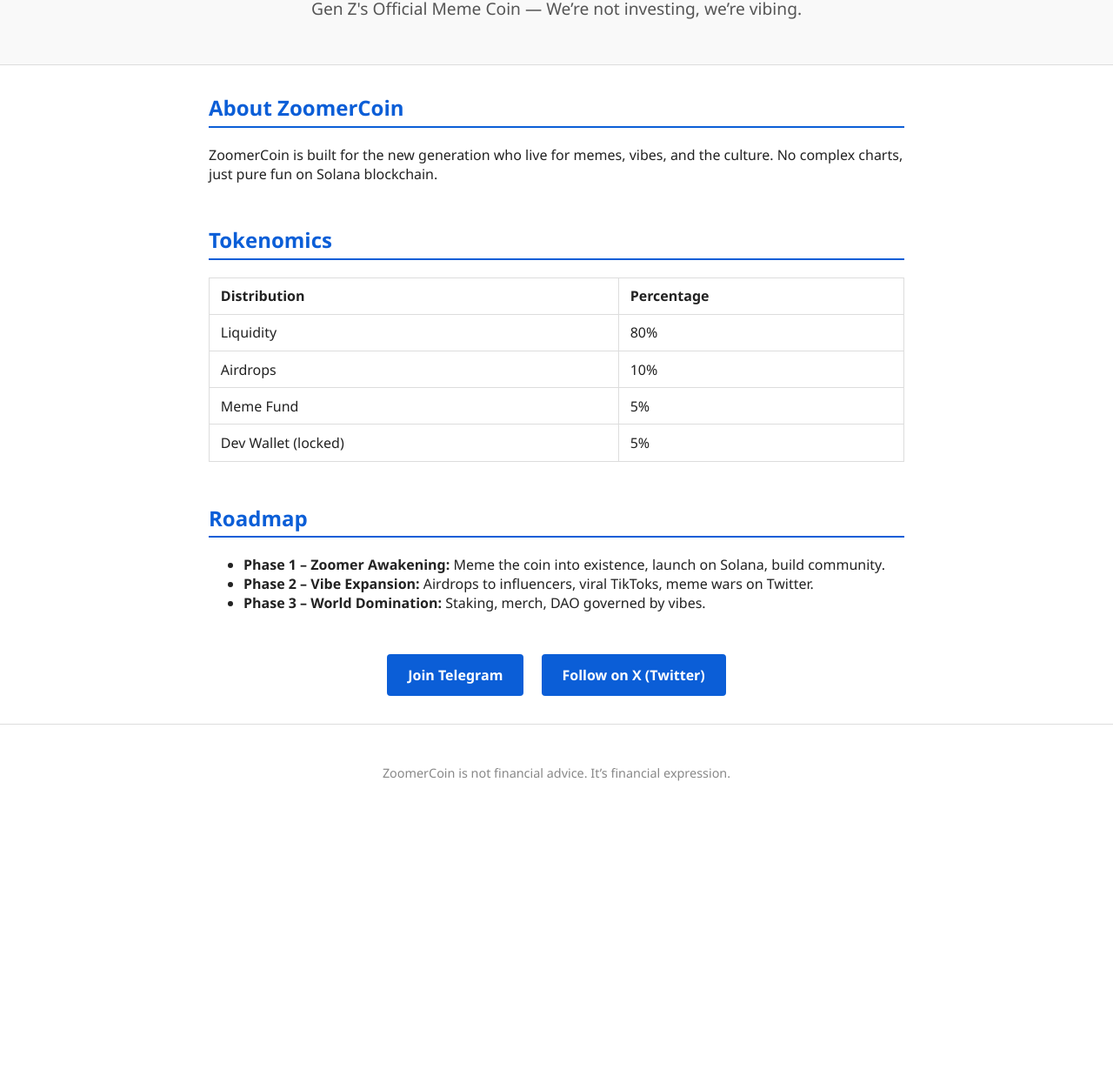
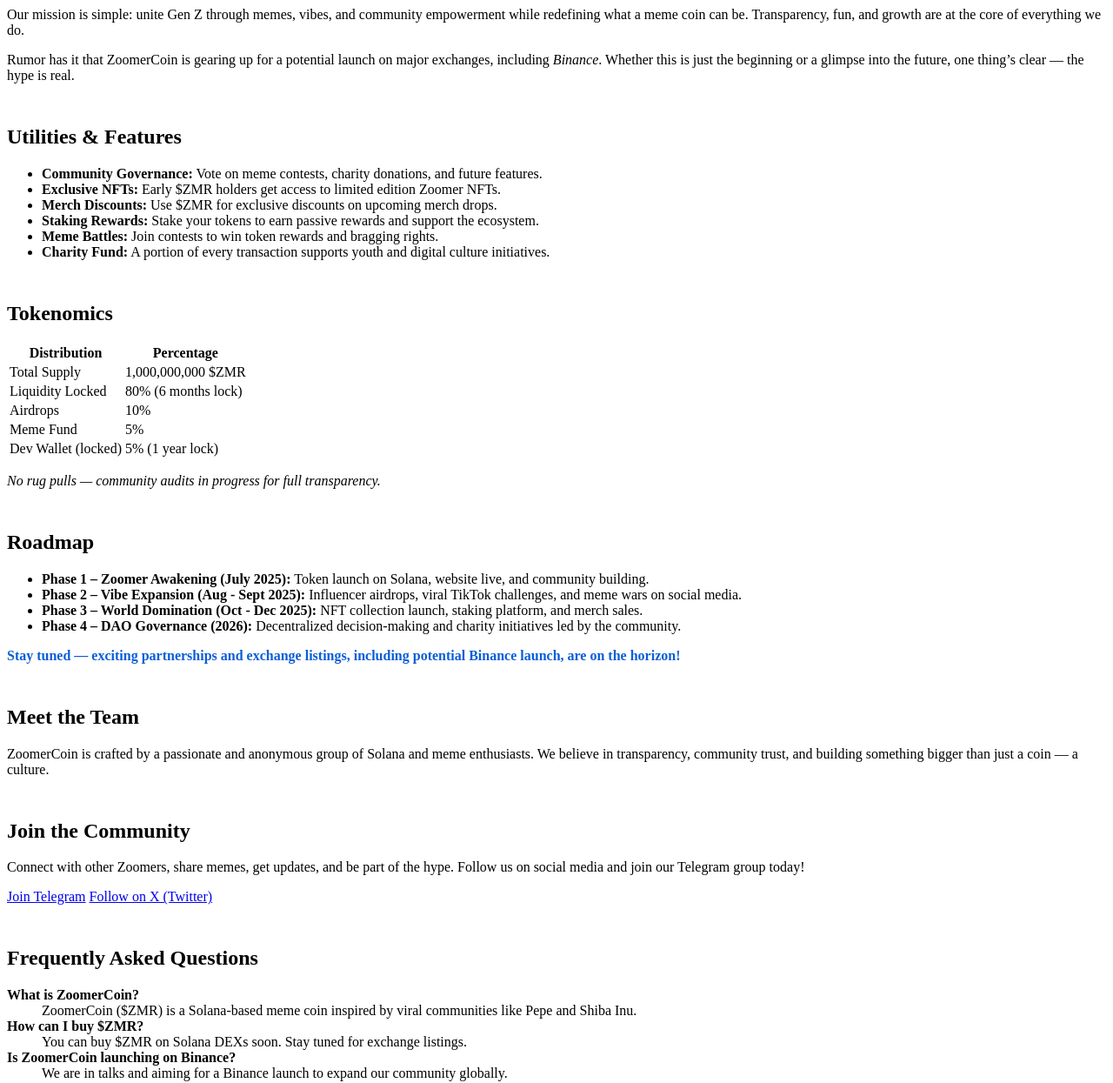
Before and after one commit to nelakarsang/zoomercoin, a plain HTML site: page index.html in a window 1280 px wide. Shown: the part 99-1344 px from the top of the page at 87% size. Before the commit the page ends 1044 px from the top, so only its background shows below. Drawn offline with Linux system fonts and the light colour scheme.

Commit message:
Update index.html

```diff
--- a/index.html
+++ b/index.html
@@ -1,105 +1,29 @@
-<!DOCTYPE html>
-<html lang="en">
-<head>
-<meta charset="UTF-8" />
-<meta name="viewport" content="width=device-width, initial-scale=1" />
-<title>ZoomerCoin ($ZMR) - The Gen Z Meme Coin</title>
-<style>
-  body {
-    font-family: 'Segoe UI', Tahoma, Geneva, Verdana, sans-serif;
-    background: #fff;
-    color: #222;
-    margin: 0;
-    padding: 0;
-  }
-  header {
-    background: #f9f9f9;
-    padding: 2rem 1rem;
-    text-align: center;
-    border-bottom: 1px solid #ddd;
-  }
-  header h1 {
-    margin: 0;
-    font-weight: 700;
-    font-size: 2.5rem;
-    color: #0b5ed7;
-  }
-  header p {
-    font-size: 1.2rem;
-    color: #555;
-    margin-top: 0.5rem;
-  }
-  main {
-    max-width: 800px;
-    margin: 2rem auto;
-    padding: 0 1rem;
-  }
-  section {
-    margin-bottom: 3rem;
-  }
-  h2 {
-    color: #0b5ed7;
-    border-bottom: 2px solid #0b5ed7;
-    padding-bottom: 0.3rem;
-  }
-  table {
-    width: 100%;
-    border-collapse: collapse;
-    margin-top: 1rem;
-  }
-  th, td {
-    padding: 0.6rem 0.8rem;
-    border: 1px solid #ddd;
-    text-align: left;
-  }
-  .buttons {
-    text-align: center;
-    margin: 2rem 0;
-  }
-  .btn {
-    background: #0b5ed7;
-    color: white;
-    border: none;
-    padding: 0.8rem 1.5rem;
-    margin: 0 0.5rem;
-    border-radius: 4px;
-    font-weight: 600;
-    cursor: pointer;
-    text-decoration: none;
-    display: inline-block;
-    transition: background-color 0.3s ease;
-  }
-  .btn:hover {
-    background: #084298;
-  }
-  footer {
-    text-align: center;
-    color: #888;
-    padding: 2rem 1rem;
-    font-size: 0.9rem;
-    border-top: 1px solid #ddd;
-  }
-  @media (max-width: 600px) {
-    header h1 {
-      font-size: 1.8rem;
-    }
-  }
-</style>
-</head>
-<body>
-
-<header>
-  <h1>ZoomerCoin ($ZMR)</h1>
-  <p>Gen Z's Official Meme Coin — We’re not investing, we’re vibing.</p>
-</header>
-
-<main>
-  <section id="about">
+<section id="about" style="margin-bottom: 3rem;">
   <h2>About ZoomerCoin</h2>
-    <p>ZoomerCoin is built for the new generation who live for memes, vibes, and the culture. No complex charts, just pure fun on Solana blockchain.</p>
+  <p>
+    ZoomerCoin ($ZMR) is a fresh wave in the meme coin ocean, inspired by legendary tokens like <strong>Pepe</strong> and <strong>Shiba Inu</strong>. Born on the blazing fast and low-fee Solana blockchain, ZoomerCoin combines the unstoppable viral energy of meme culture with serious blockchain innovation.
+  </p>
+  <p>
+    Our mission is simple: unite Gen Z through memes, vibes, and community empowerment while redefining what a meme coin can be. Transparency, fun, and growth are at the core of everything we do.
+  </p>
+  <p>
+    Rumor has it that ZoomerCoin is gearing up for a potential launch on major exchanges, including <em>Binance</em>. Whether this is just the beginning or a glimpse into the future, one thing’s clear — the hype is real.
+  </p>
 </section>
 
-  <section id="tokenomics">
+<section id="utilities" style="margin-bottom: 3rem;">
+  <h2>Utilities & Features</h2>
+  <ul>
+    <li><strong>Community Governance:</strong> Vote on meme contests, charity donations, and future features.</li>
+    <li><strong>Exclusive NFTs:</strong> Early $ZMR holders get access to limited edition Zoomer NFTs.</li>
+    <li><strong>Merch Discounts:</strong> Use $ZMR for exclusive discounts on upcoming merch drops.</li>
+    <li><strong>Staking Rewards:</strong> Stake your tokens to earn passive rewards and support the ecosystem.</li>
+    <li><strong>Meme Battles:</strong> Join contests to win token rewards and bragging rights.</li>
+    <li><strong>Charity Fund:</strong> A portion of every transaction supports youth and digital culture initiatives.</li>
+  </ul>
+</section>
+
+<section id="tokenomics" style="margin-bottom: 3rem;">
   <h2>Tokenomics</h2>
   <table>
     <thead>
@@ -109,32 +33,65 @@
       </tr>
     </thead>
     <tbody>
-        <tr><td>Liquidity</td><td>80%</td></tr>
+      <tr><td>Total Supply</td><td>1,000,000,000 $ZMR</td></tr>
+      <tr><td>Liquidity Locked</td><td>80% (6 months lock)</td></tr>
       <tr><td>Airdrops</td><td>10%</td></tr>
       <tr><td>Meme Fund</td><td>5%</td></tr>
-        <tr><td>Dev Wallet (locked)</td><td>5%</td></tr>
+      <tr><td>Dev Wallet (locked)</td><td>5% (1 year lock)</td></tr>
     </tbody>
   </table>
+  <p style="margin-top: 1rem; font-style: italic;">
+    No rug pulls — community audits in progress for full transparency.
+  </p>
 </section>
 
-  <section id="roadmap">
+<section id="roadmap" style="margin-bottom: 3rem;">
   <h2>Roadmap</h2>
   <ul>
-      <li><strong>Phase 1 – Zoomer Awakening:</strong> Meme the coin into existence, launch on Solana, build community.</li>
-      <li><strong>Phase 2 – Vibe Expansion:</strong> Airdrops to influencers, viral TikToks, meme wars on Twitter.</li>
-      <li><strong>Phase 3 – World Domination:</strong> Staking, merch, DAO governed by vibes.</li>
+    <li><strong>Phase 1 – Zoomer Awakening (July 2025):</strong> Token launch on Solana, website live, and community building.</li>
+    <li><strong>Phase 2 – Vibe Expansion (Aug - Sept 2025):</strong> Influencer airdrops, viral TikTok challenges, and meme wars on social media.</li>
+    <li><strong>Phase 3 – World Domination (Oct - Dec 2025):</strong> NFT collection launch, staking platform, and merch sales.</li>
+    <li><strong>Phase 4 – DAO Governance (2026):</strong> Decentralized decision-making and charity initiatives led by the community.</li>
   </ul>
+  <p style="font-weight: bold; color: #0b5ed7;">
+    Stay tuned — exciting partnerships and exchange listings, including potential Binance launch, are on the horizon!
+  </p>
 </section>
 
+<section id="team" style="margin-bottom: 3rem;">
+  <h2>Meet the Team</h2>
+  <p>
+    ZoomerCoin is crafted by a passionate and anonymous group of Solana and meme enthusiasts. We believe in transparency, community trust, and building something bigger than just a coin — a culture.
+  </p>
+</section>
+
+<section id="community" style="margin-bottom: 3rem;">
+  <h2>Join the Community</h2>
+  <p>
+    Connect with other Zoomers, share memes, get updates, and be part of the hype. Follow us on social media and join our Telegram group today!
+  </p>
   <div class="buttons">
-    <a href="#" class="btn" target="_blank" rel="noopener noreferrer">Join Telegram</a>
-    <a href="#" class="btn" target="_blank" rel="noopener noreferrer">Follow on X (Twitter)</a>
+    <a href="https://t.me/YourTelegramLink" class="btn" target="_blank" rel="noopener noreferrer">Join Telegram</a>
+    <a href="https://twitter.com/YourTwitterHandle" class="btn" target="_blank" rel="noopener noreferrer">Follow on X (Twitter)</a>
   </div>
-</main>
+</section>
 
-<footer>
-  <p>ZoomerCoin is not financial advice. It’s financial expression.</p>
-</footer>
+<section id="faq" style="margin-bottom: 3rem;">
+  <h2>Frequently Asked Questions</h2>
+  <dl>
+    <dt><strong>What is ZoomerCoin?</strong></dt>
+    <dd>ZoomerCoin ($ZMR) is a Solana-based meme coin inspired by viral communities like Pepe and Shiba Inu.</dd>
 
-</body>
-</html>
+    <dt><strong>How can I buy $ZMR?</strong></dt>
+    <dd>You can buy $ZMR on Solana DEXs soon. Stay tuned for exchange listings.</dd>
+
+    <dt><strong>Is ZoomerCoin launching on Binance?</strong></dt>
+    <dd>We are in talks and aiming for a Binance launch to expand our community globally.</dd>
+
+    <dt><strong>Who is behind ZoomerCoin?</strong></dt>
+    <dd>An anonymous team of meme and blockchain enthusiasts focused on community and transparency.</dd>
+
+    <dt><strong>How can I stake my tokens?</strong></dt>
+    <dd>Staking platform launch is planned in Q4 2025 — rewards for early supporters!</dd>
+  </dl>
+</section>
```
Lines whose indentation alone changed are shown as unchanged.
